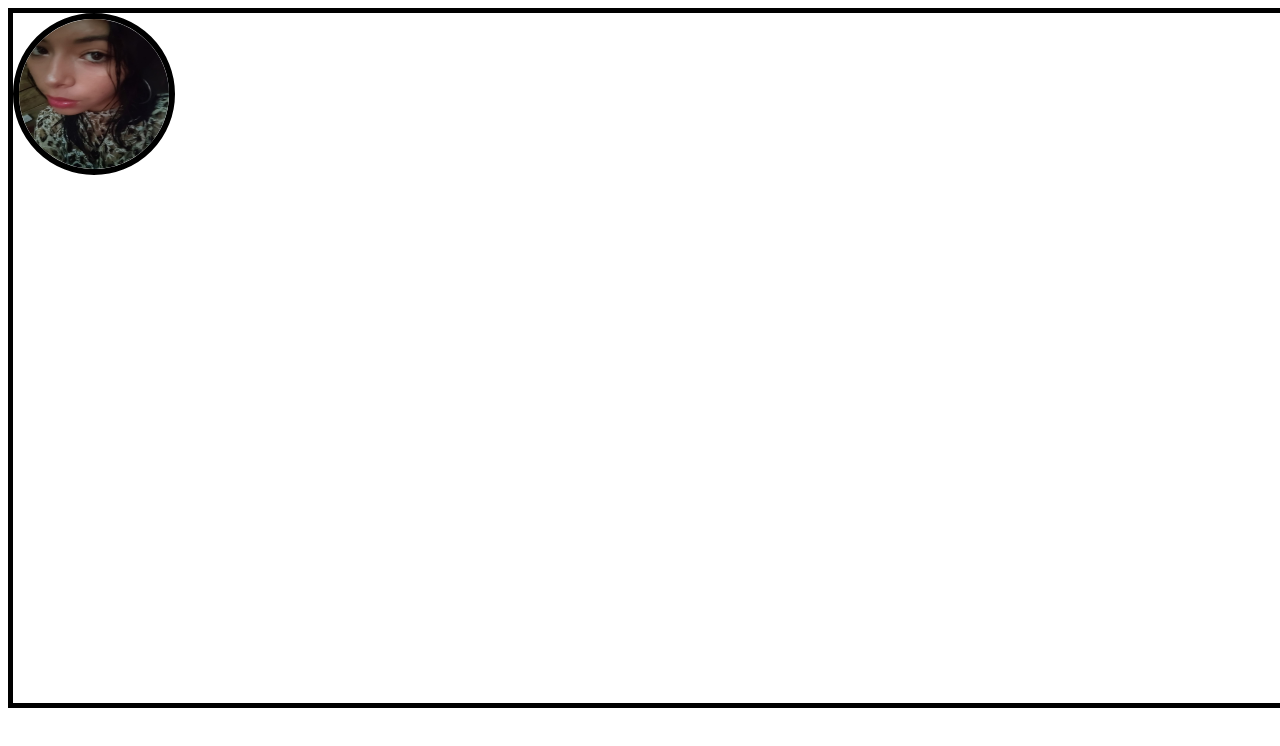
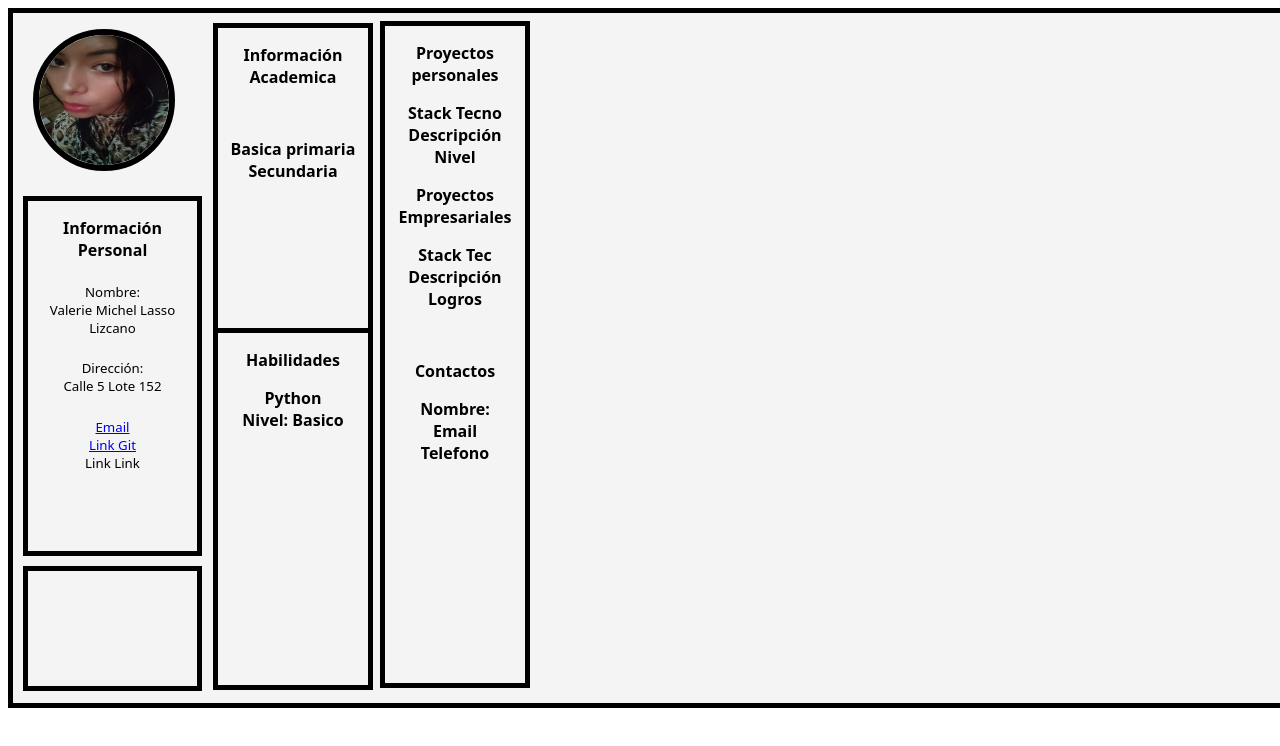
Before and after one commit to MichelLasso/HTML_ValerieLasso, a plain HTML site: page dia2/Ejercicio1_ValerieLasso.html in a window 1280 px wide. Drawn offline with Linux system fonts and the light colour scheme.

Commit message:
commit 2

```diff
--- a/dia2/Ejercicio1_ValerieLasso.html
+++ b/dia2/Ejercicio1_ValerieLasso.html
@@ -1,23 +1,110 @@
 <html>
     <head>
         <title>Valerie</title>
+        <style>
+            .marco {
+                width: 1500px; /* Tamaño del cuadro */
+                height:690px; /* Tamaño del cuadro */
+                background-color: rgb(244, 244, 244); /* Color de fondo del cuadro */
+                position: absolute; /* Posicionamiento absoluto para el cuadro */
+                border: 5px solid rgb(0, 0, 0);
+            }
+            .cuadro1 {
+                width: 169px;
+                height: 350px;
+                margin: 10px;
+                border: 5px solid black;
+                overflow: auto;
+            }
+            .cuadro2 {
+                width: 169px;
+                height: 115px;
+                margin: 10px;
+                border: 5px solid black;
+            }
+            .cuadro3 {
+                width: 150px;
+                height: 300px;
+                margin: 10px;
+                border: 5px solid black;
+                position: absolute;
+                top: 0px;
+                left: 190px;
+            }
+            .cuadro4 {
+                width:150px;
+                height: 352px;
+                margin: 10px;
+                border: 5px solid black;
+                position: absolute;
+                top:305px;
+                left: 190px;
+            }
+            .cuadro5{
+                width:140px;
+                height:657px;
+                margin:5px;
+                border:5px solid black;
+                position:absolute;
+                top: 3px;
+                left:362px ;
+            }
+            h5{
+                font-family:system-ui;
+                font-weight:400;
+            }
+            p {
+                font-family:system-ui;
+                font-weight: 600;
+            }
+
+        </style>
     </head>
     <body>
-        <div class="cuadro">
+        <div class="marco">
+            <img src="imagenes/val.jpg" alt="mi imagen" style= "width: 130px; height: 130px; border: 6px solid black; border-radius: 50%; margin-top: 16px; margin-left: 20px; margin-bottom: 15px ; ">
 
-            <img src="imagenes/val.jpg" alt="mi imagen" style= "width: 150px; height: 150px; border: 6px solid black; border-radius: 50%;  ">
+            <div class="cuadro1">
+                <center>
+                    <p>Información <br>
+                         Personal</p>
+                    <h5>Nombre: <br> Valerie Michel Lasso Lizcano</h5>
+                    <h5>Dirección: <br> Calle 5 Lote 152 </h5>
+                    <h5><a href="mailto:valerie01liz01@gmail.com"> Email <br> <href="https://github.com/MichelLasso/HTML_ValerieLasso">Link Git</a> <br> Link Link</h5>
+
+                </center>
+            </div>
+            <div class="cuadro2"></div>
+            <div class="cuadro3">
+                <center>
+                    <p>Información <br> Academica</p>
+                    &nbsp;&nbsp;
+                    <p>Basica primaria <br> Secundaria </p>
+                </center>
+            </div>
+            <div class="cuadro4">
+                <center>
+                    <p>Habilidades</p>
+                    <p>Python <br> Nivel: Basico </p>
+                </center>
+
+            </div>
+            <div class="cuadro5">
+                <center>
+
+                    <p>Proyectos <br> personales</p>
+                    <p>Stack Tecno <br> Descripción <br> Nivel </p>
+                    <p>Proyectos <br>Empresariales</p>
+                    <p>Stack Tec <br>Descripción <br> Logros </p>
+                    &nbsp;&nbsp;
+                    <p>Contactos</p>
+                    <p>Nombre: <br> Email <br> Telefono</p>
+                </center>
+            </div>
 
         </div>
 
-        <style>
-            .cuadro {
-                width: 1490px; /* Tamaño del cuadro */
-                height:690px; /* Tamaño del cuadro */
-                background-color: rgb(255, 255, 255); /* Color de fondo del cuadro */
-                position: absolute; /* Posicionamiento absoluto para el cuadro */
-                border: 5px solid rgb(0, 0, 0);
-            }
-        </style>
+
 
     </body>
 </html>
```
Also changed, not shown: dia2/prueba.html (added, +26 -0 lines).
